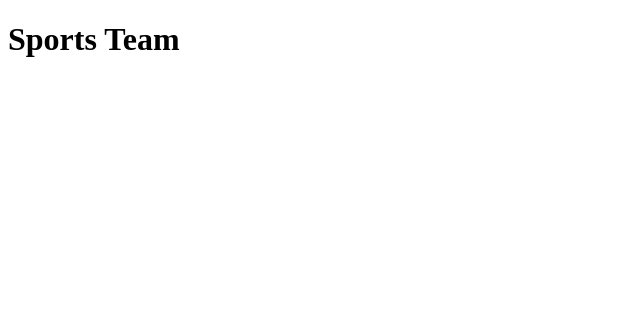
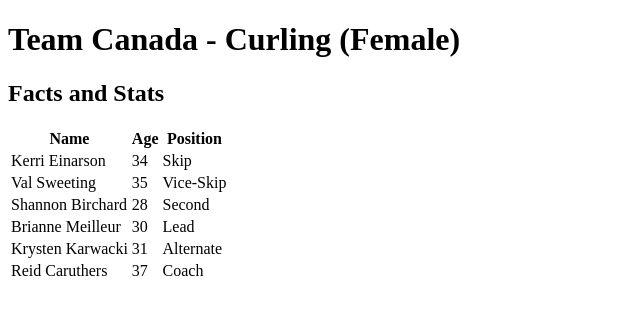
Before and after one commit to tanyalondon/Sports-Team, a plain HTML site: page index.html in a window 1280 px wide. Shown: the whole page, without its empty margins (0-640 px from the left). Drawn offline with Linux system fonts and the light colour scheme.

Commit message:
added table

```diff
--- a/index.html
+++ b/index.html
@@ -4,9 +4,46 @@
     <meta charset="UTF-8">
     <meta http-equiv="X-UA-Compatible" content="IE=edge">
     <meta name="viewport" content="width=device-width, initial-scale=1.0">
-    <title>Sports Team</title>
+    <title>Team Canada - Curling (Female)</title>
 </head>
 <body>
-    <h1>Sports Team</h1>
+    <h1>Team Canada - Curling (Female)</h1>
+    <h2>Facts and Stats</h2>
+    <table>
+        <tr>
+            <th>Name</th>
+            <th>Age</th>
+            <th>Position</th>
+        </tr>
+        <tr>
+            <td>Kerri Einarson</td>
+            <td>34</td>
+            <td>Skip</td>
+        </tr>
+        <tr>
+            <td>Val Sweeting</td>
+            <td>35</td>
+            <td>Vice-Skip</td>
+        </tr>
+        <tr>
+            <td>Shannon Birchard</td>
+            <td>28</td>
+            <td>Second</td>
+        <tr>
+            <td>Brianne Meilleur</td>
+            <td>30</td>
+            <td>Lead</td>
+        </tr>
+        <tr>
+            <td>Krysten Karwacki</td>
+            <td>31</td>
+            <td>Alternate</td>
+        </tr>
+        <tr>
+            <td>Reid Caruthers</td>
+            <td>37</td>
+            <td>Coach</td>
+        </tr>
+    </table>
 </body>
 </html>
```
